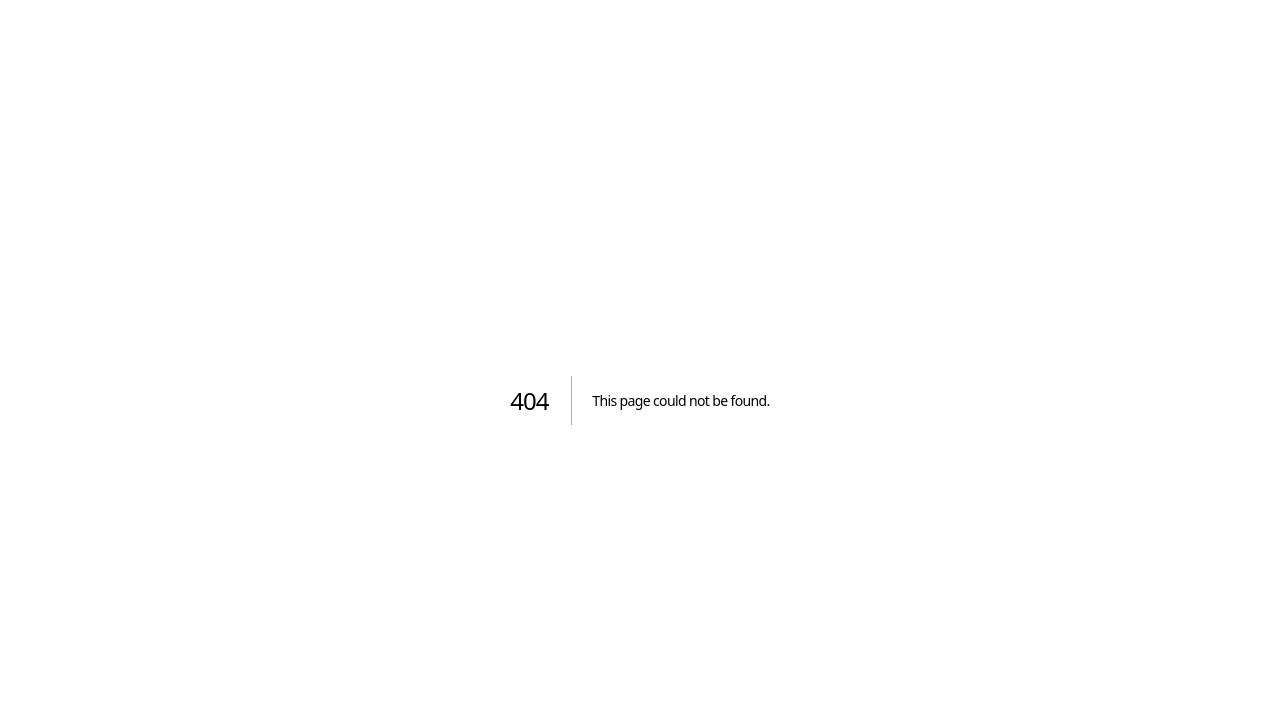
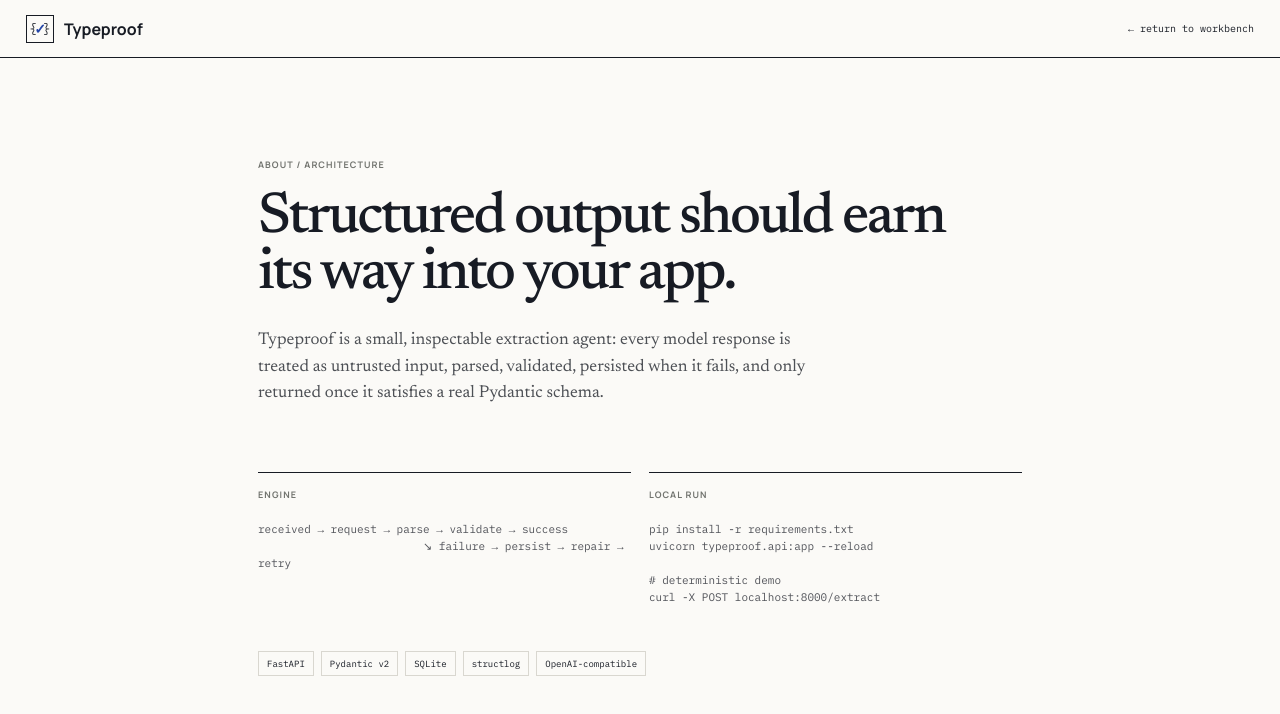
Before and after one commit to HarshMehta9000/typeproof, a Next.js app: page /about in a window 1280 px wide. Before the commit this address had no page. Shown: the top 714 px of the page. Built offline with nearby package versions, Linux system fonts and the light colour scheme.

Commit message:
Restore about route

```diff
--- /dev/null
+++ b/app/about/page.tsx
@@ -0,0 +1,22 @@
+import Link from 'next/link';
+
+export default function About() {
+  return (
+    <main className="about-page">
+      <header className="about-header">
+        <Link href="/" className="about-brand"><span className="brand-mark">{'{'}<b>✓</b>{'}'}</span><b>Typeproof</b></Link>
+        <Link href="/">← return to workbench</Link>
+      </header>
+      <section className="about-content">
+        <div className="eyebrow">about / architecture</div>
+        <h1>Structured output should earn its way into your app.</h1>
+        <p className="about-lede">Typeproof is a small, inspectable extraction agent: every model response is treated as untrusted input, parsed, validated, persisted when it fails, and only returned once it satisfies a real Pydantic schema.</p>
+        <div className="about-grid">
+          <div><span className="eyebrow">engine</span><pre>{`received → request → parse → validate → success\n                         ↘ failure → persist → repair → retry`}</pre></div>
+          <div><span className="eyebrow">local run</span><pre>{`pip install -r requirements.txt\nuvicorn typeproof.api:app --reload\n\n# deterministic demo\ncurl -X POST localhost:8000/extract`}</pre></div>
+        </div>
+        <div className="about-notes"><span>FastAPI</span><span>Pydantic v2</span><span>SQLite</span><span>structlog</span><span>OpenAI-compatible</span></div>
+      </section>
+    </main>
+  );
+}
```
